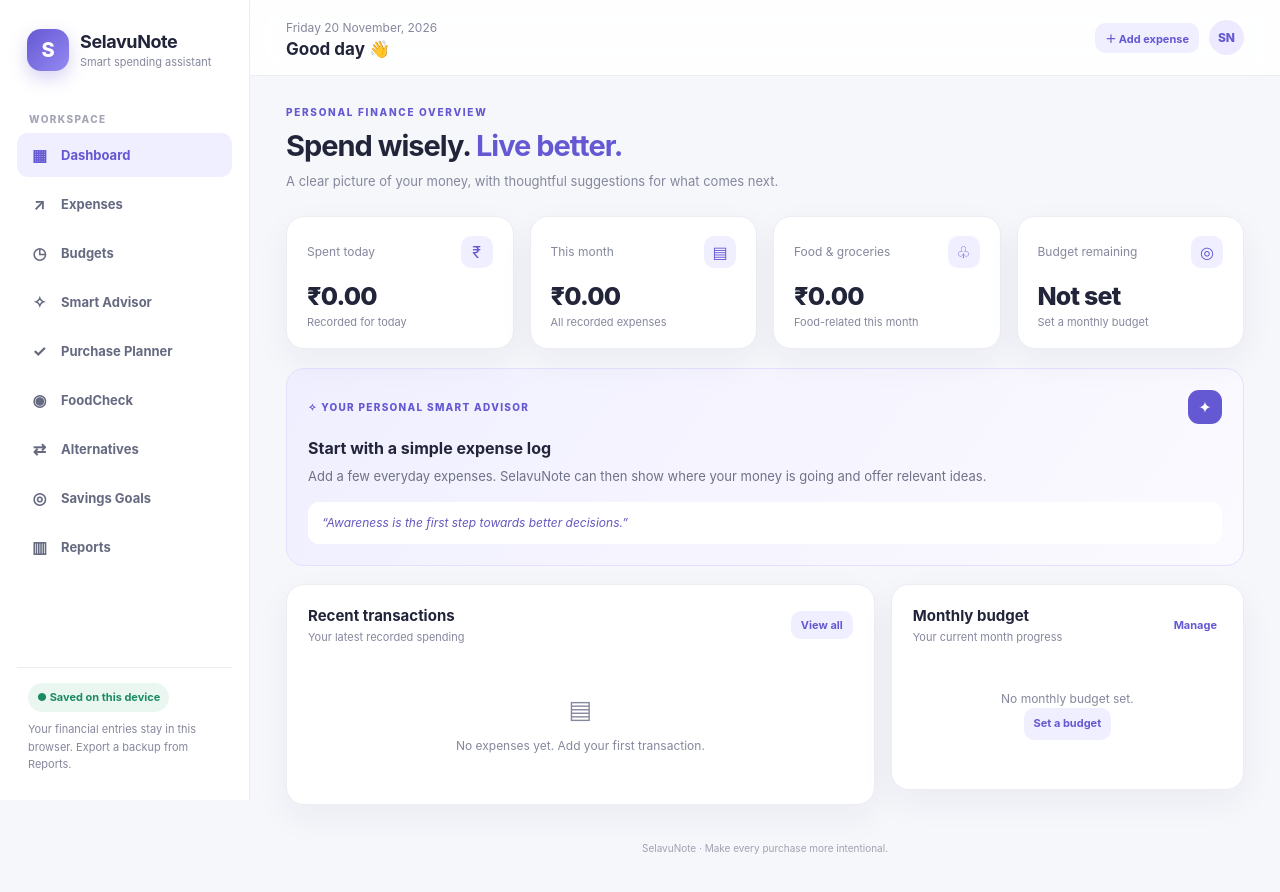
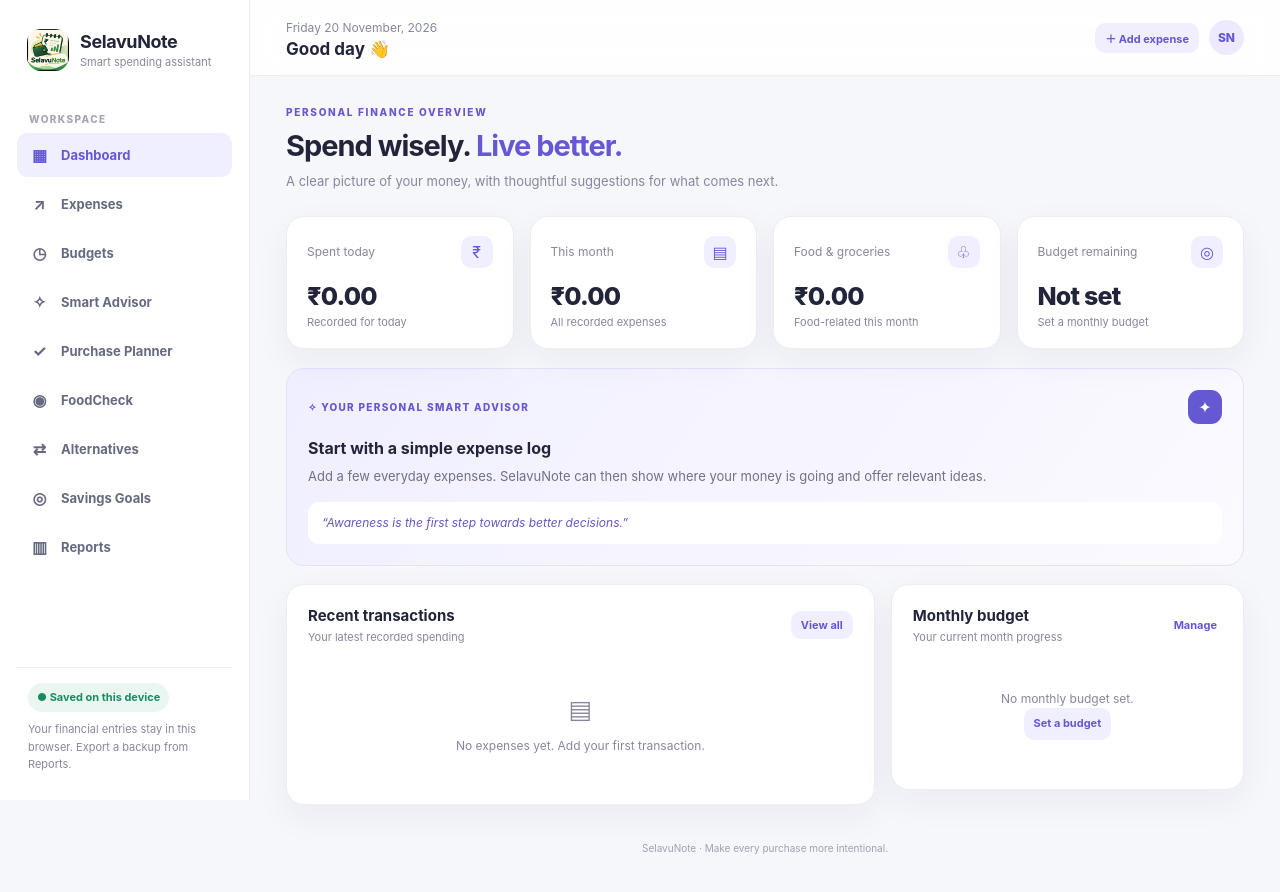
Before and after one commit to selvanathana2026aids-lab/SelavuNote, a plain HTML site: page index.html in a window 1280 px wide. Drawn offline with Linux system fonts and the light colour scheme.

Commit message:
Update index.html

```diff
--- a/index.html
+++ b/index.html
@@ -15,7 +15,14 @@
 <body>
 <div class="app">
 <aside class="sidebar">
-  <div class="brand"><div class="brand-mark">S</div><div><h1>SelavuNote</h1><p>Smart spending assistant</p></div></div>
+ <div class="brand">
+  <img src="selavunote-icon.png" alt="SelavuNote"
+       style="width:42px;height:42px;object-fit:cover;border-radius:14px;">
+  <div>
+    <h1>SelavuNote</h1>
+    <p>Smart spending assistant</p>
+  </div>
+</div>
   <div class="nav-label">WORKSPACE</div>
   <nav class="nav" id="sideNav">
     <button class="active" data-page="dashboard"><span class="ico">▦</span>Dashboard</button>
```
